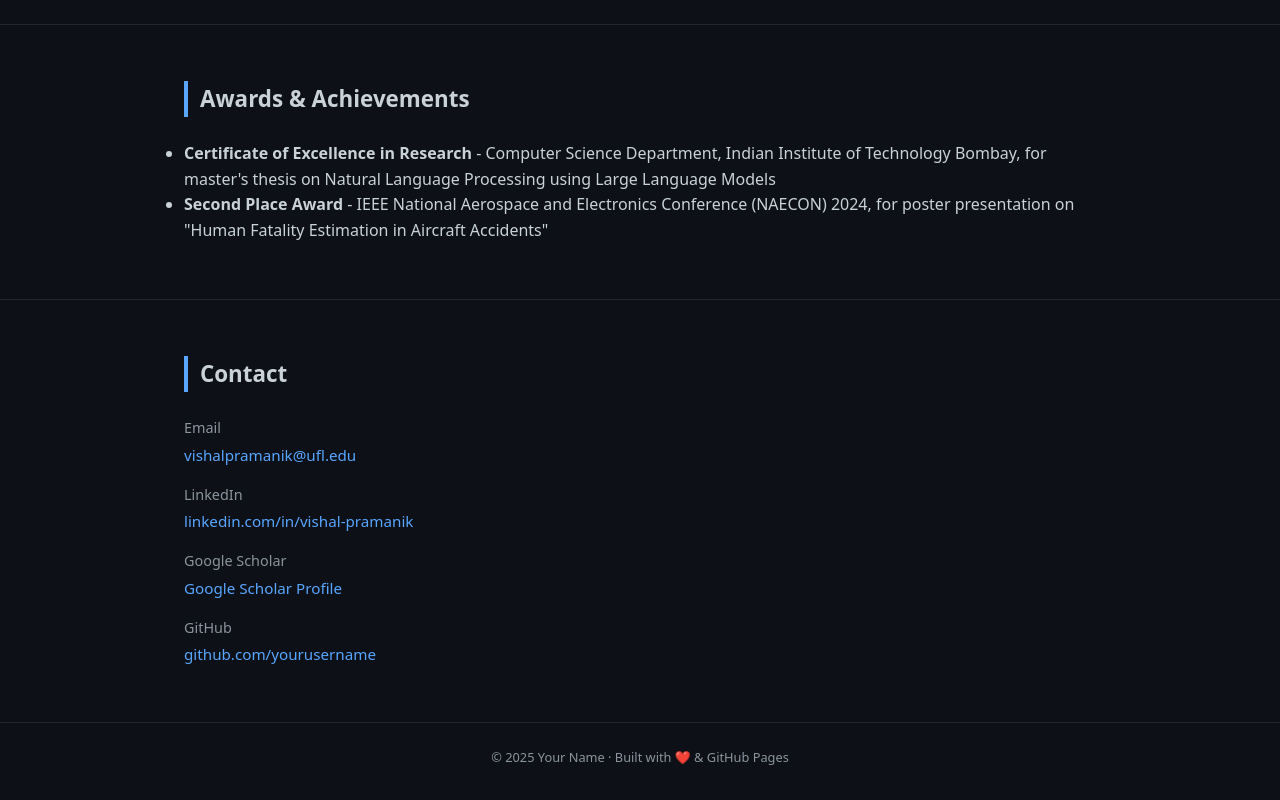
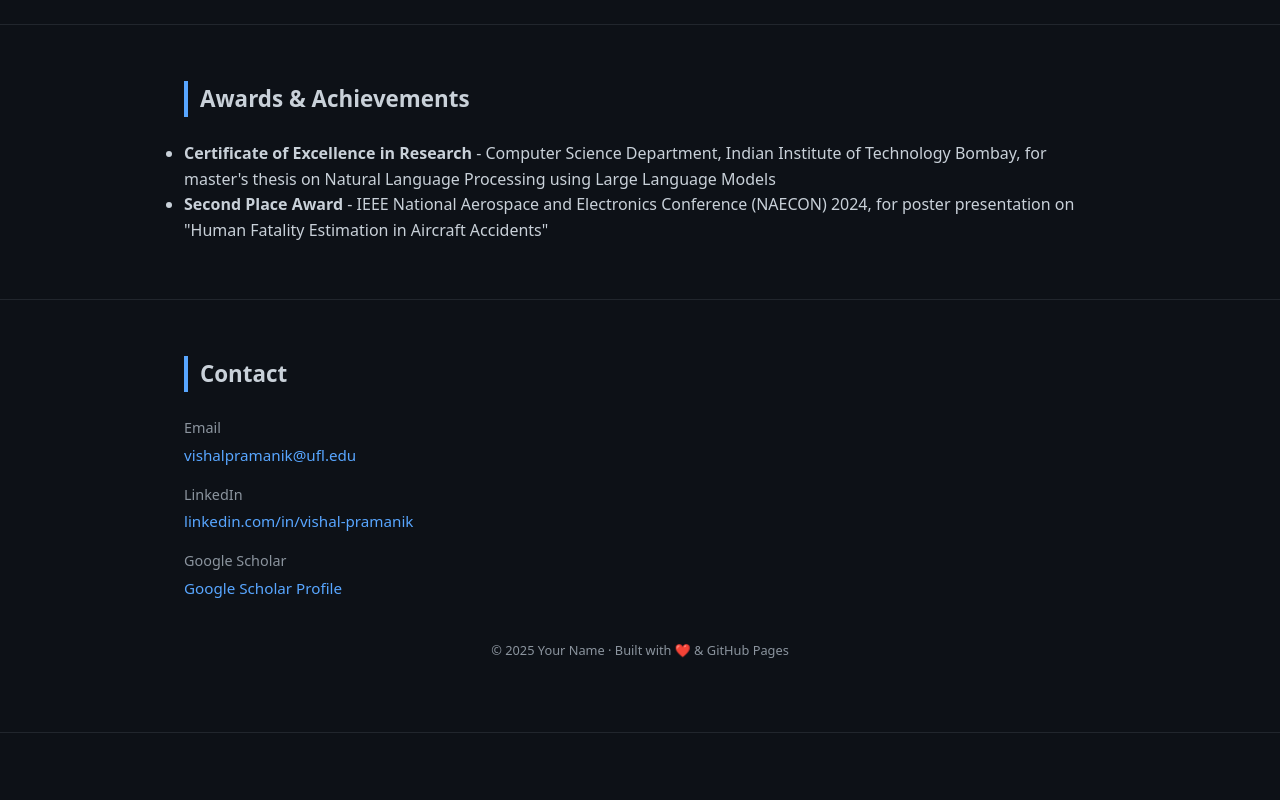
Before and after one commit to VishalPramanik/VishalPramanik.github.io, a plain HTML site: page index.html in a window 1280 px wide. Shown: the part 3813-4613 px from the top of the page. After the commit the page ends 4546 px from the top, so only its background shows below. Drawn offline with Linux system fonts and the light colour scheme.

Commit message:
Update index.html

```diff
--- a/index.html
+++ b/index.html
@@ -556,15 +556,6 @@
           </a>
         </div>
       </div>
-      <div>
-        <div class="contact-item-label">GitHub</div>
-        <div class="contact-item-value">
-          <a href="https://github.com/yourusername" target="_blank">
-            github.com/yourusername
-          </a>
-        </div>
-      </div>
-    </div>
   </div>
 </div>
 
```
